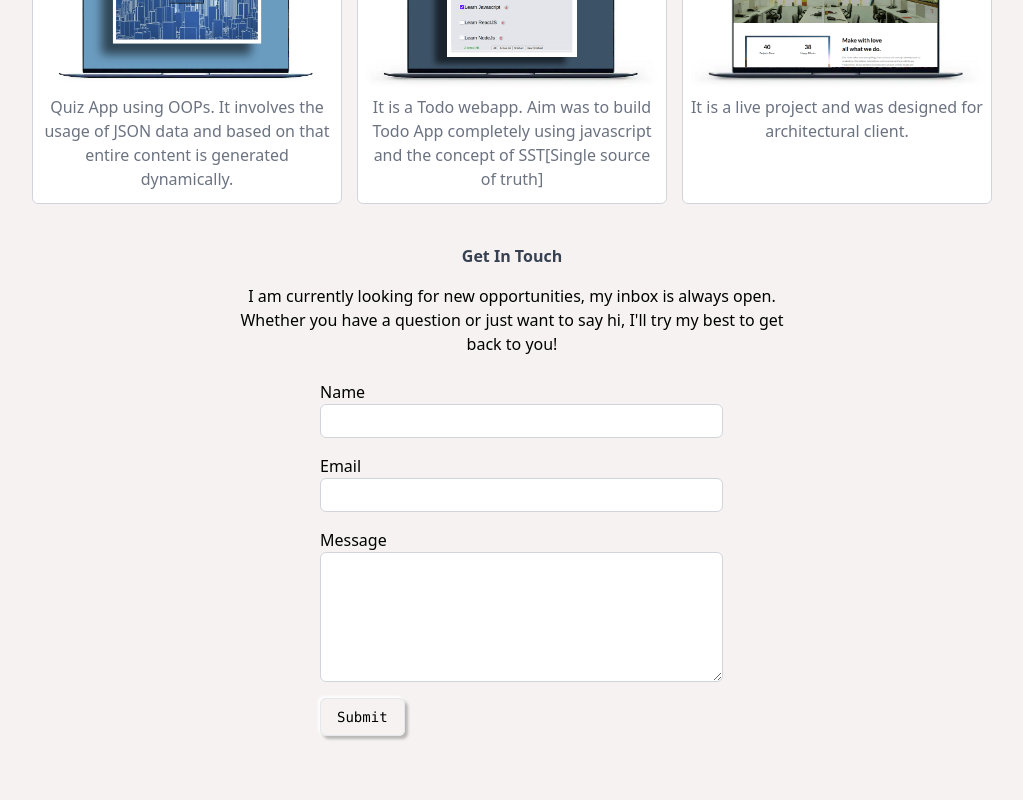
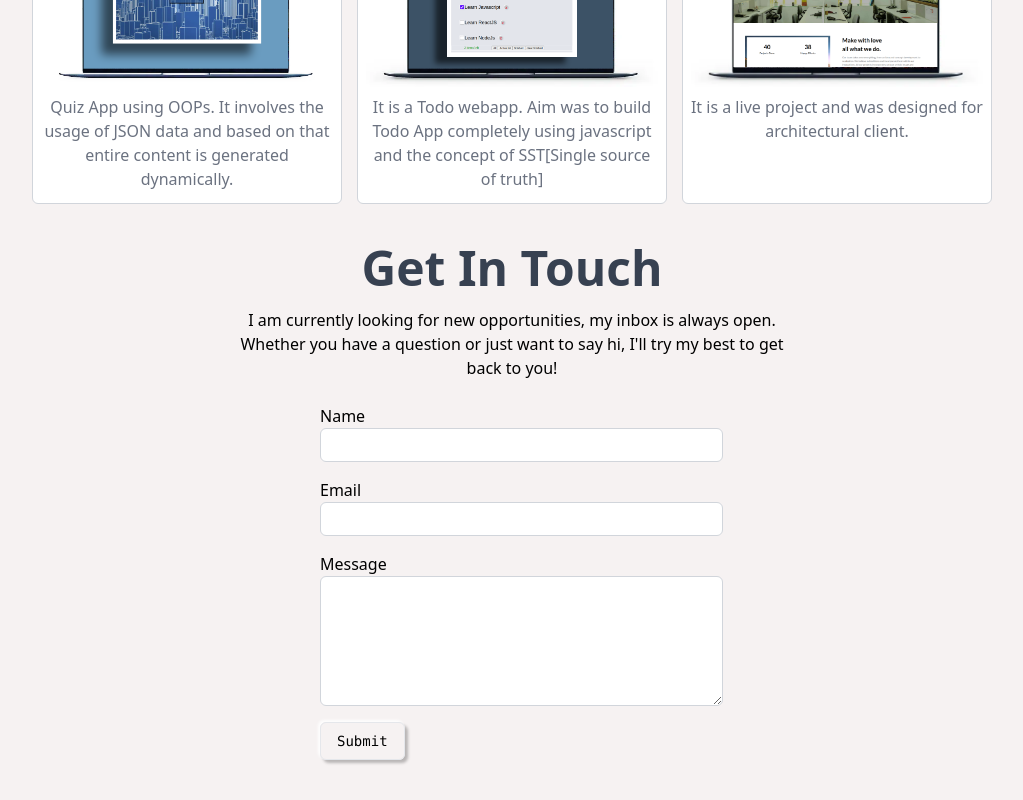
Before and after one commit to ashikraj78/portfolio, a React (Create React App) app: page / in a window 1280 px wide. Shown: the part 2188-2988 px from the top of the page, without its empty margins (128-1151 px from the left). Before the commit the page ends 2964 px from the top, so only its background shows below. Built offline with nearby package versions, Linux system fonts and the light colour scheme.

Commit message:
response added in get in touch font

```diff
--- a/src/components/Contact.js
+++ b/src/components/Contact.js
@@ -57,7 +57,9 @@ export default function Contact() {
   }
   return (
     <div id="contact" className="mb-10">
-      <h2 className="text-center font-semibold mb-4 sheading">Get In Touch</h2>
+      <h2 className="text-center font-semibold mb-4 sheading text-3xl sm:text-5xl">
+        Get In Touch
+      </h2>
       <div className="sm:w-7/12 text-center contentCenter">
         <p>
           I am currently looking for new opportunities, my inbox is always open.
--- a/src/components/Social.js
+++ b/src/components/Social.js
@@ -8,7 +8,7 @@ export default function Social() {
   return (
     <section className="flex justify-between ">
       <div className="flex sm:block sm:fixed sm:left-12 bottom-0 ">
-        <div className="mb-4 opacity-60 w-5/6 smicon">
+        <div className="mb-6 sm:mb-4 opacity-60 w-5/6 smicon">
           <a
             href="https://github.com/ashikraj78"
             target="_blank"
```
Also changed, not shown: 1 other file (tests, documents, lock files or other folders).
